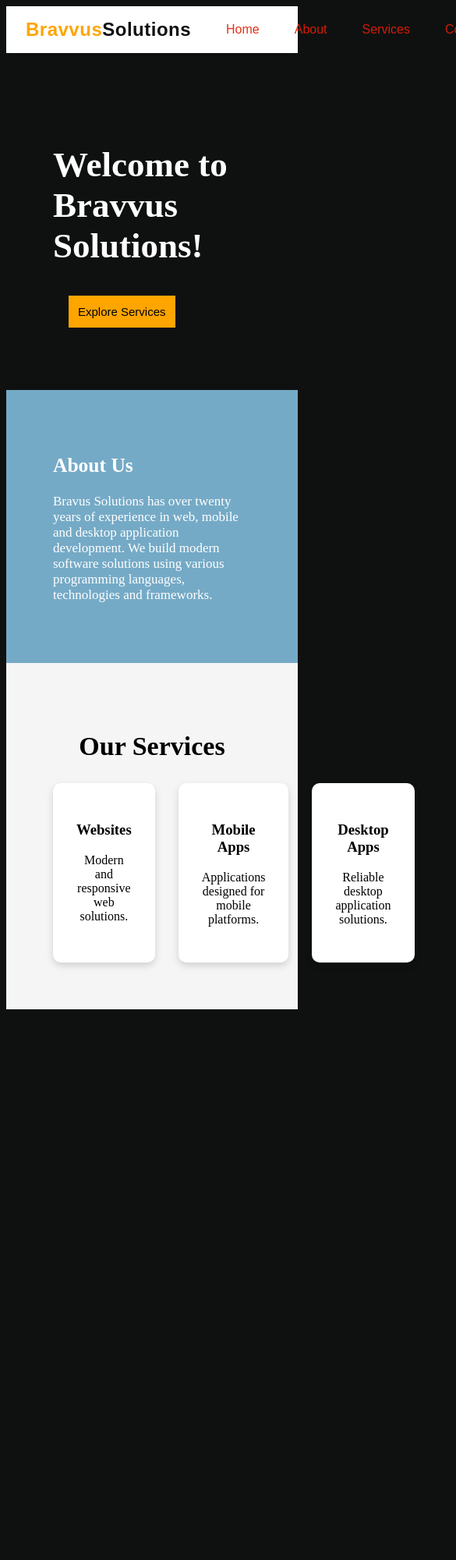
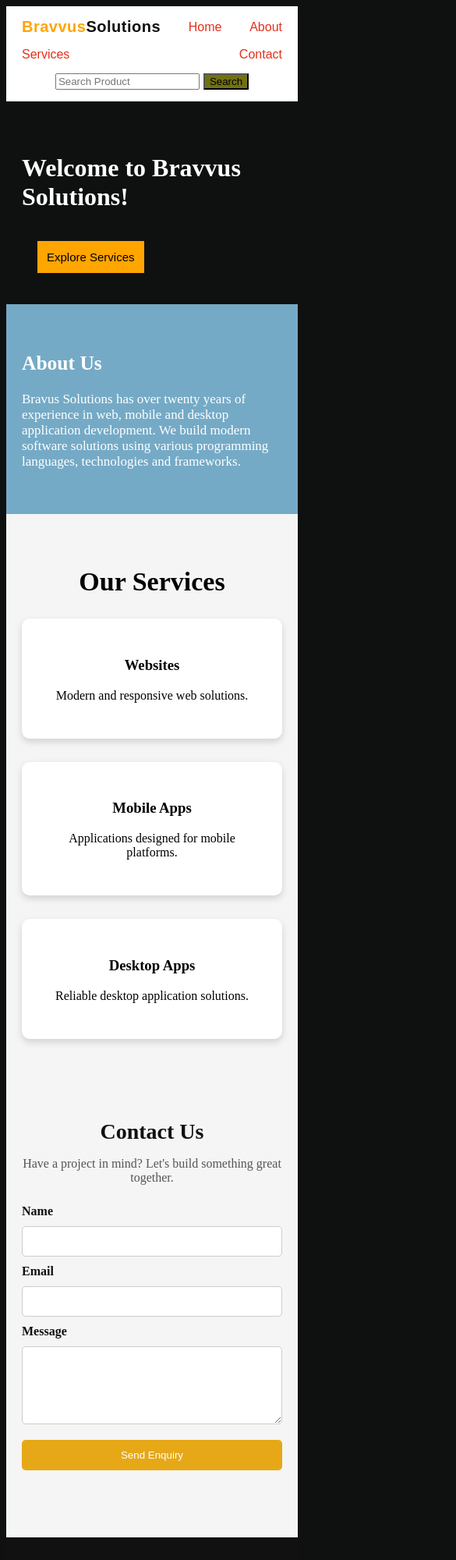
Before and after one commit to shambhavid9/Bravus-Internship, a plain HTML site: page index.html in a window 390 px wide. Shown: the top 2000 px of the page at 78% size, 585 px wide, since content can reach past the window. Before the commit the page ends 1302 px from the top, so only its background shows below. Drawn offline with Linux system fonts and the light colour scheme.

Commit message:
Add contact form API validation

```diff
--- a/index.html
+++ b/index.html
@@ -12,10 +12,10 @@
         <div id="navbar">
             <a id="logo"><span>Bravvus</span>Solutions</a>
 
-            <a href="#">Home</a>
-            <a href="#">About</a>
-            <a href="#">Services</a>
-            <a href="#">Contact</a>
+            <a href="#home">Home</a>
+            <a href="#about">About</a>
+            <a href="#services">Services</a>
+            <a href="#contact">Contact</a>
             <div class="search-box">
             <input placeholder="Search Product">
             <button>Search</button>
@@ -61,5 +61,40 @@
 
         </div>
     </section>
+
+    <section id="contact">
+        <h2>Contact Us</h2>
+        <p>Have a project in mind? Let's build something great together.</p>
+
+       <form id="contact-form">
+
+       <label for="name">Name</label>
+       <input
+        type="text"
+        id="name"
+        name="name">
+
+       <label for="email">Email</label>
+       <input
+        type="email"
+        id="email"
+        name="email">
+
+       <label for="message">Message</label>
+       <textarea
+       id="message"
+       name="message"></textarea>
+
+       <button type="submit">Send Enquiry</button>
+
+       <p id="form-message"></p>
+
+       </form>
+    </section>
+
+    <footer>
+        <p>&copy; 2026 Bravvus Solutions. All rights reserved.</p>
+    </footer>
+    <script src="script.js"></script>
 </body>
 </html>
--- a/script.js
+++ b/script.js
@@ -0,0 +1,46 @@
+const form = document.getElementById("contact-form");
+
+form.addEventListener("submit", function(event) {
+    event.preventDefault();
+
+    const name = document.getElementById("name").value.trim();
+    const email = document.getElementById("email").value.trim();
+    const message = document.getElementById("message").value.trim();
+
+    if (name === "" || email === "" || message === "") {
+        document.getElementById("form-message").innerText =
+            "Please fill all the fields.";
+        return;
+    }
+
+    fetch("http://localhost:3001/api/enquiries", {
+        method: "POST",
+        headers: {
+            "Content-Type": "application/json"
+        },
+
+        body: JSON.stringify({
+            name: name,
+            email: email,
+            message: message
+        })
+    })
+    .then(function(response) {
+        return response.json().then(function(data) {
+
+            if (!response.ok) {
+                throw new Error(data.message);
+            }
+
+            return data;
+        });
+    })
+    .then(function(data) {
+        document.getElementById("form-message").innerText =
+            data.message;
+    })
+    .catch(function(error) {
+        document.getElementById("form-message").innerText =
+            error.message;
+    });
+});
--- a/style.css
+++ b/style.css
@@ -1,3 +1,6 @@
+* {
+    box-sizing: border-box;
+}
 body {
     color: white;
     background-color: #0f1111;
@@ -105,6 +108,7 @@ button {
 
 .service-card:hover {
     transform: translateY(-5px);
+
 }
 
 html {
@@ -125,3 +129,101 @@ button:hover {
 #logo span {
     color: orange;
 }
+
+#contact {
+    background-color: #f5f5f5;
+    color: #111;
+    text-align: center;
+    padding:40px 20px;
+}
+
+#contact h2 {
+    margin-bottom: 10px;
+    font-size: 28px;
+}
+
+#contact p {
+    margin-bottom: 20px;
+    color: #555;
+}
+
+#contact button {
+    background-color:#e6a817 ;
+    padding:10px 20px;
+    color: white;
+    border: none;
+    border-radius: 5px;
+    cursor: pointer;
+}
+
+#contact button:hover {
+    background-color: #D2B48C;
+}
+
+footer {
+    background-color: #111;
+    color: white;
+    text-align: center;
+    padding: 15px;
+}
+
+@media (max-width: 768px) {
+        .service-container {
+            flex-direction: column;
+        }
+        #home,
+        #about,
+        #services {
+            padding: 40px 20px;
+        }
+
+        #home h1 {
+            font-size: 32px;
+        }
+
+        #navbar {
+            height: auto;
+            flex-wrap: wrap;
+            padding: 15px 20px;
+            gap: 15px;
+        }
+
+        #logo {
+        font-size: 20px;
+        }
+
+        .search-box {
+        width: 100%;
+        justify-content: center;
+        }
+}
+
+      #contact-form {
+        max-width: 450px;
+        margin: 25px auto 0;
+        display: flex;
+        flex-direction: column;
+        text-align: left;
+        gap: 10px;
+      }
+#contact-form label {
+    font-weight: bold;
+}
+
+#contact-form input,
+#contact-form textarea {
+    padding: 10px;
+    border: 1px solid #ccc;
+    border-radius: 5px;
+    font-size: 15px;
+}
+
+#contact-form textarea {
+    min-height: 100px;
+    resize: vertical;
+}
+
+#contact-form button {
+    margin-top: 10px;
+    padding: 12px;
+}
```
Also changed, not shown: backend/package.json (added, +16 -0 lines), backend/server.js (added, +49 -0 lines), 1 other file.
